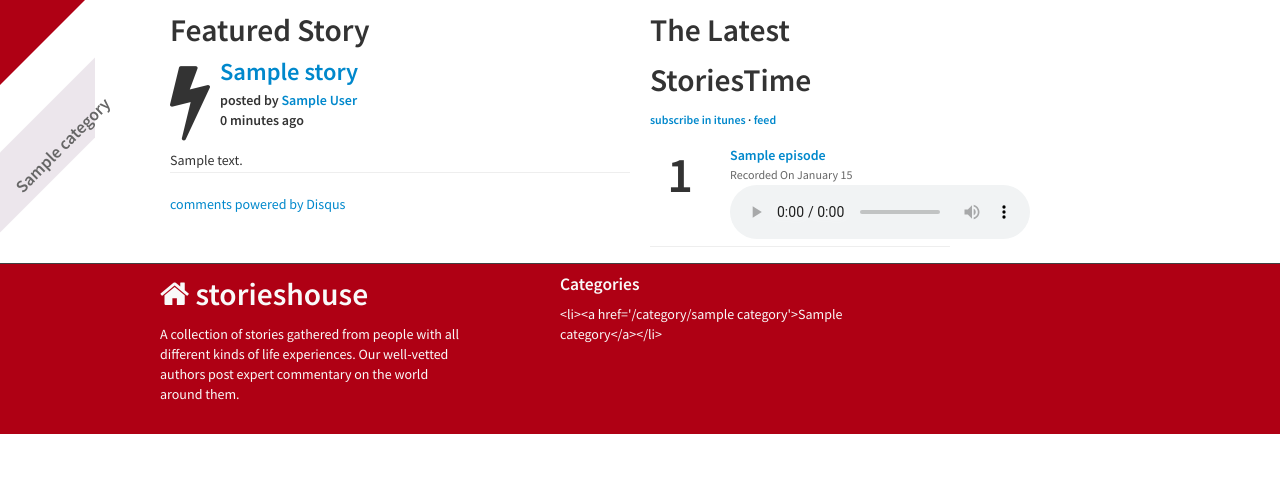
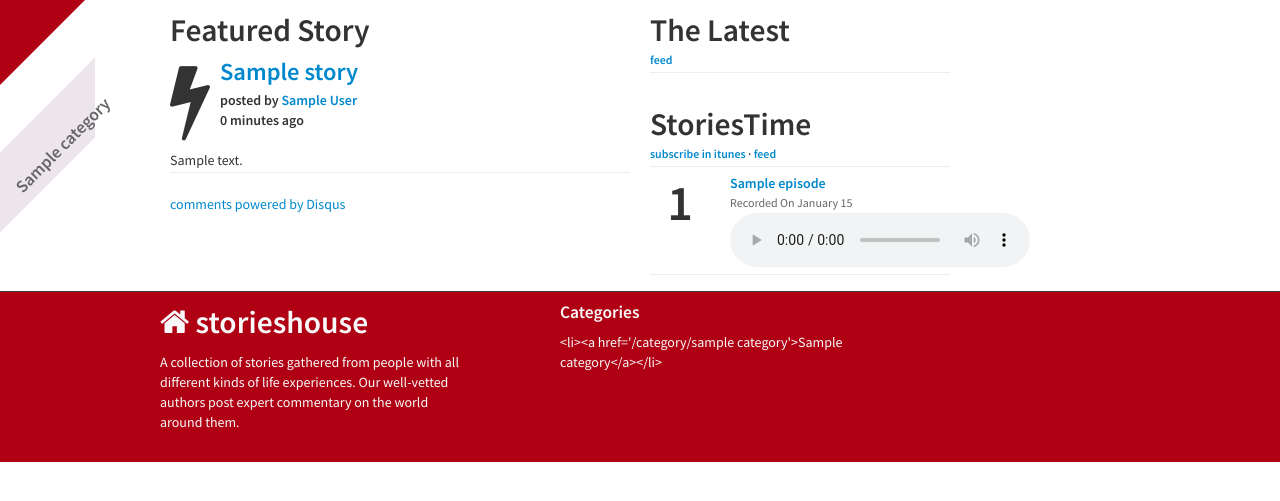
Before and after one commit to huntaub/storieshouse, a Django app: page / in a window 1280 px wide. Shown: the part 85-586 px from the top of the page. Run offline with Django 3.2, Linux system fonts and the light colour scheme; tables that the repository leaves empty hold one stand-in row (values such as "Sample post"); parts of the project's set-up code (start-up, migrations or seed data) failed here and were passed over; some libraries are stand-ins or nearby versions.

Commit message:
Added Main RSS Feed

```diff
--- a/house/urls.py
+++ b/house/urls.py
@@ -16,6 +16,8 @@ urlpatterns = patterns('',
 
     url(r'category/(?P<name>[-a-z0-9_]+)/$', CategoryView.as_view(), name='category_view'),
 
+	url(r'feeds/latest/$', LatestEntriesFeed()),
+
     url(r'account/$', login_required(AuthorUpdate.as_view()), name='author_update'),
 
     url(r'(?P<user>[-a-z0-9_]+)/(?P<slug>[-a-z0-9_]+)/$', StoryView.as_view(), name="story_view"),
--- a/house/views.py
+++ b/house/views.py
@@ -125,3 +125,19 @@ class CategoryView(DetailView):
     def get_object(self):
         self.object = Category.objects.get(name__iexact=self.kwargs['name'])
         return self.object
+
+from django.contrib.syndication.views import Feed
+
+class LatestEntriesFeed(Feed):
+    title = "Latest Entries from StoriesHouse.com"
+    link = "http://storieshouse.com/"
+    description = "We are a group of authors who are looking to share our perspective on the world."
+
+    def items(self):
+        return Story.objects.filter(published=True).order_by("-date_added")[:10]
+
+    def item_title(self, item):
+        return item.title
+
+    def item_description(self, item):
+        return item.body
--- a/storieshouse/static/css/styles.css
+++ b/storieshouse/static/css/styles.css
@@ -204,3 +204,10 @@ hr {
   width: 80%;
   height: 100px;
 }
+.sidebar h2 {
+    margin-bottom: 0;
+    padding: 0;
+}
+.sidebar h6 {
+    margin: 0;
+}
--- a/storieshouse/templates/base.html
+++ b/storieshouse/templates/base.html
@@ -72,8 +72,10 @@
                 <br/>
                 {% story_render object_list.0 %}
             </div>
-            <div class="span4">
+            <div class="span4 sidebar">
                 <h2>The Latest</h2>
+				<h6><a href="/feeds/latest/">feed</a></h6>
+				<hr/>
                 {% for object in object_list %}
                     {% if not forloop.first %}
                         <div class="row story">
@@ -98,8 +100,10 @@
                         <a class="btn btn-mini right-align">See All Stories</a>
                     </div>
                 </div> !-->
+				<br/>
 				<h2>StoriesTime</h2>
 				<h6><a href="https://itunes.apple.com/us/podcast/storiestime/id649217761">subscribe in itunes</a> &middot; <a href="/podcast/storiestime/feed">feed</a></h6>
+				<hr/>
 				{% for object in podcast_list %}
 				<div class="row story">
 					<div class="span1"><h1>{{ forloop.counter }}</h1></div>
```
